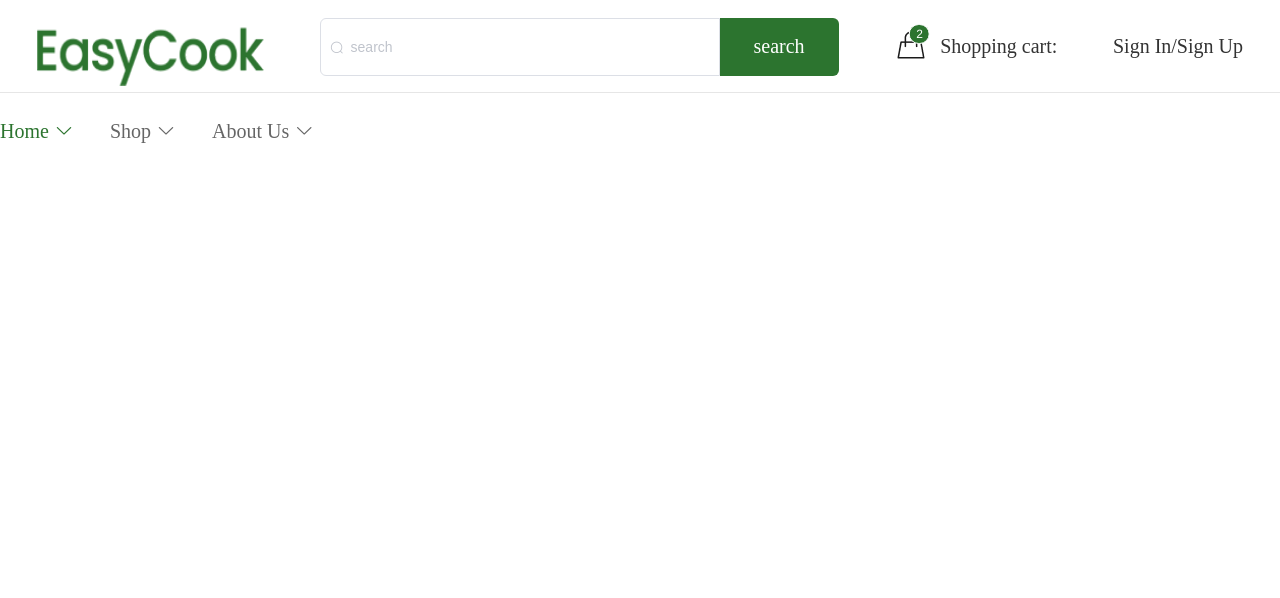
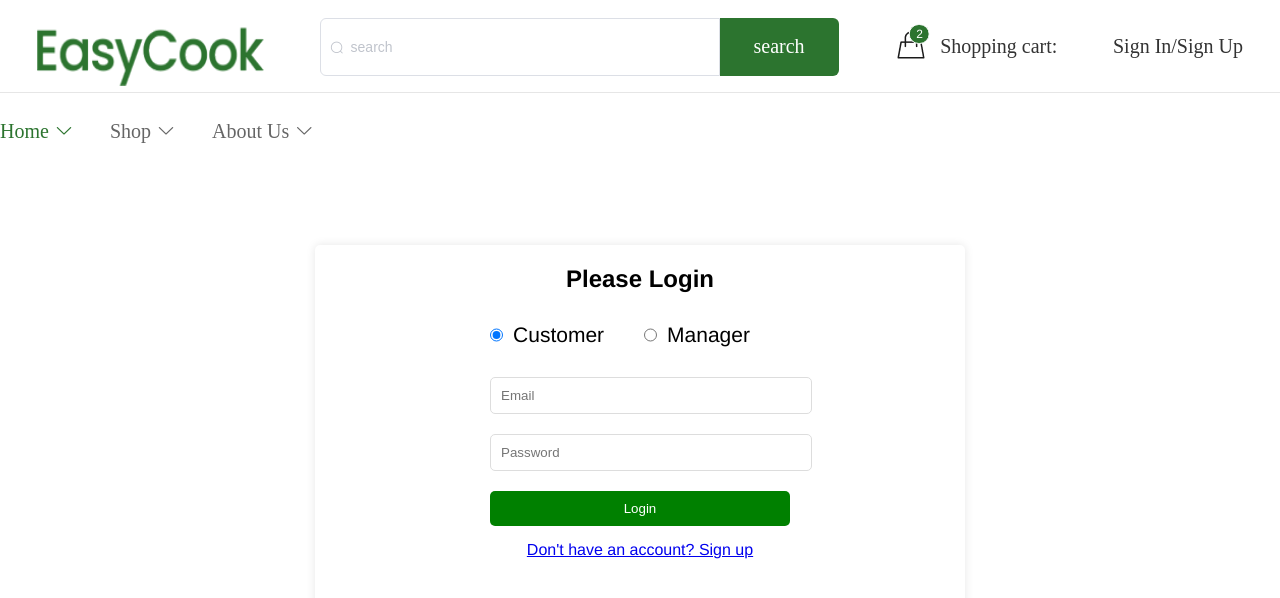
Before and after one commit to Albertrrrr/easyCook, a Vue app: page /#/login in a window 1280 px wide. Shown: the top 598 px of the page. Built offline with nearby package versions, Linux system fonts and the light colour scheme.

Commit message:
Function Update: Login

```diff
--- a/src/router/index.js
+++ b/src/router/index.js
@@ -3,6 +3,7 @@ import VueRouter from "vue-router"
 import HomeView from "../views/HomeView.vue"
 import ShoppingCart from '../views/ShoppingCart.vue'
 import Account from "@/views/Account.vue";
+import Login from "@/views/Login.vue";
 
 Vue.use(VueRouter)
 const routes = [
@@ -24,6 +25,11 @@ const routes = [
     path: "/shoppingCart",
     name: "ShoppingCart",
     component: ShoppingCart,
+  },
+  {
+    path: "/login",
+    name: "Login",
+    component: Login,
   }
 ]
 const router = new VueRouter({
--- /dev/null
+++ b/src/views/Login.vue
@@ -0,0 +1,120 @@
+<template>
+  <div class="login-container">
+    <h2>Please Login</h2>
+    <form @submit.prevent="login">
+      <div class="form-radio">
+        <input type="radio" id="customer" name="role" value="user" v-model="role">
+        <label for="customer">Customer</label>
+        <input type="radio" id="manager" name="role" value="manager" v-model="role">
+        <label for="manager">Manager</label>
+      </div>
+      <div class="form-group">
+        <input type="email" id="email" class="form-control" placeholder="Email" required v-model="email">
+      </div>
+      <div class="form-group">
+        <input type="password" id="password" class="form-control" placeholder="Password" required v-model="password">
+      </div>
+      <button type="submit" class="btn">Login</button>
+      <a href="#">Don't have an account? Sign up</a>
+    </form>
+  </div>
+</template>
+
+<script>
+import axios from 'axios';
+import { MessageBox, Message } from 'element-ui';
+export default {
+  data() {
+    return {
+      email: '',
+      password: '',
+      role: 'user'
+    };
+  },
+  methods: {
+    async login(){
+       try {
+        const response = await axios.post('http://35.197.196.50:8000/api/login/', {
+          email: this.email,
+          password: this.password,
+          user_type: this.role,
+        });
+
+        if (response.status === 200) {
+          localStorage.setItem('token', response.data.token);
+          localStorage.setItem('id', response.data.id);
+          localStorage.setItem('username', response.data.username);
+
+          MessageBox.alert('Successful login, 2 seconds to jump...', 'Successful', {
+            confirmButtonText: 'ok',
+            callback: () => {
+              // 设置一个 3 秒的倒计时后跳转
+              setTimeout(() => {
+                this.$router.push('/');
+              }, 1500);
+            }
+          });
+        }
+      } catch (error) {
+        // 使用 Element UI 的 Message 组件显示错误消息
+        Message.error('Unsuccessful：' + error.response.data.detail);
+      }
+    }
+  }
+};
+</script>
+
+<style scoped>
+.login-container {
+  max-width: 650px;
+  height: 400px;
+  margin: auto;
+  margin-top: 75px;
+  background: #fff;
+  padding: 20px;
+  border-radius: 5px;
+  box-shadow: 0 0 10px rgba(0, 0, 0, 0.1);
+  display: flex;
+  flex-direction: column;
+  align-items: center; /* Center the items horizontally */
+}
+.form-radio {
+  margin: 30px 0; /* Top and bottom margin */
+  display: flex;
+  justify-content: center; /* Center the radio buttons */
+}
+
+.form-radio input {
+  margin-right: 10px; /* Space to the right of the radio button */
+}
+
+.form-radio label {
+  margin-right: 40px; /* Space between the label and the next radio button */
+  font-size: 21px;
+  margin-inside: 20px;
+}
+.form-group {
+  width: 100%;
+  margin-bottom: 20px;
+}
+.form-control {
+  width: 100%;
+  padding: 10px;
+  border: 1px solid #ddd;
+  border-radius: 5px;
+}
+.btn {
+  width: 100%;
+  padding: 10px;
+  background: green;
+  color: white;
+  border: none;
+  border-radius: 5px;
+  cursor: pointer;
+}
+a {
+  text-align: center; /* Center the link */
+  display: block;
+  margin-top: 15px;
+}
+</style>
```
